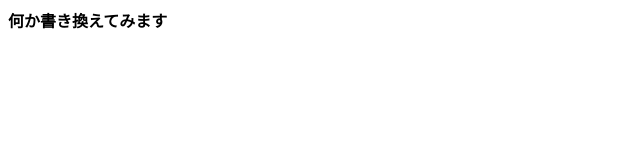
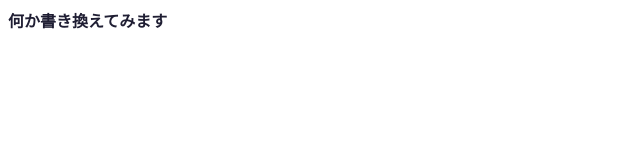
Before and after one commit to GMS-create/second, a plain HTML site: page index.html in a window 1280 px wide. Shown: the full height of the page, 0-640 px from the left. Drawn offline with Linux system fonts and the light colour scheme.

Commit message:
編集してほしい点
colerをcolorに。
色を#1f1e33に

```diff
--- a/index.html
+++ b/index.html
@@ -5,6 +5,6 @@
     <title>タイトル</title>
   </head>
   <body>
-    <strong style="coler:red">何か書き換えてみます</strong>
+    <strong style="color:#1f1e33">何か書き換えてみます</strong>
   </body>
 </html>
```
